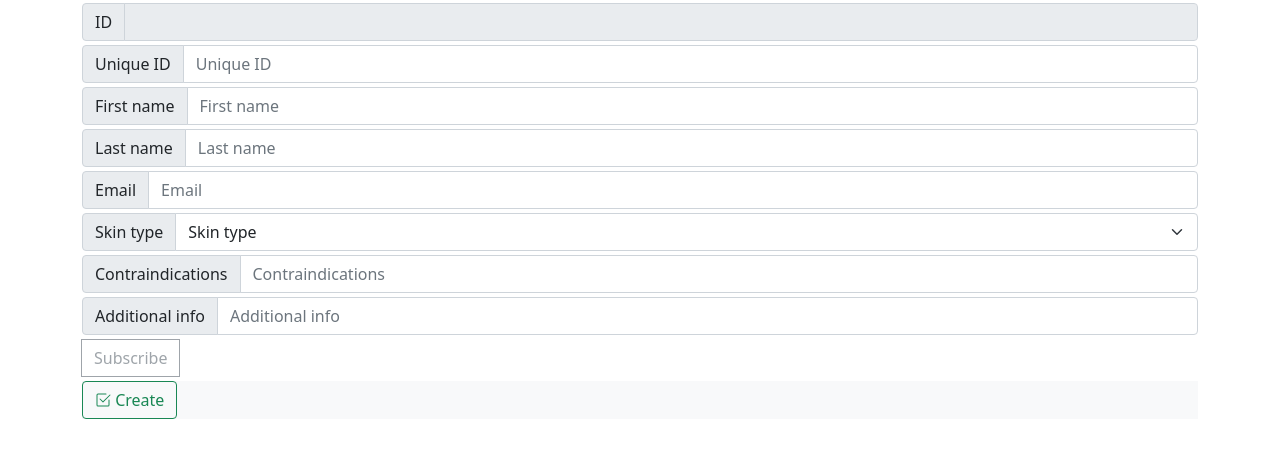
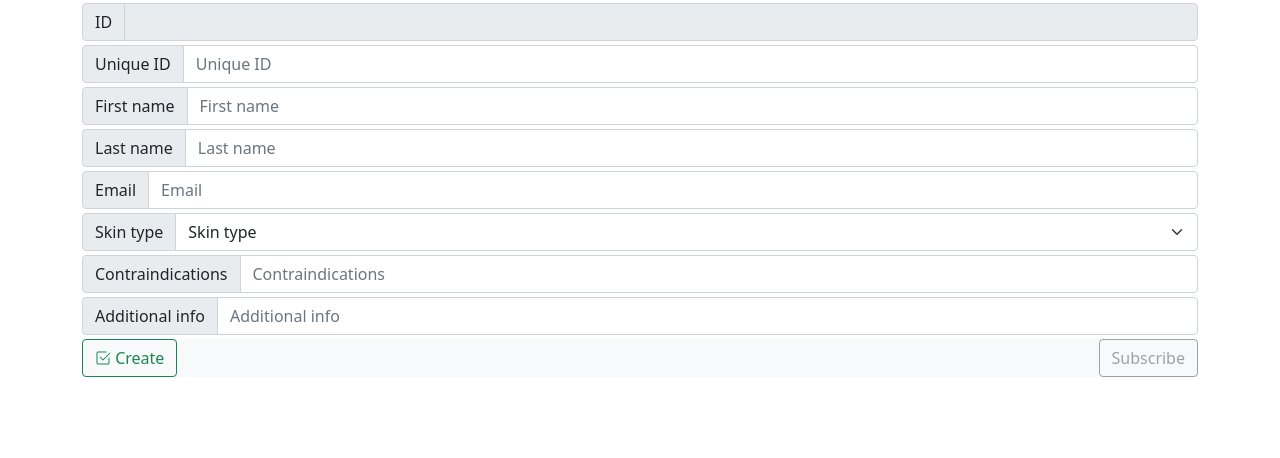
Before and after one commit to dmitrynisht/CS50-final, a Flask app: page /customer_info in a window 1280 px wide. Shown: the part 69-527 px from the top of the page. Run offline with Flask 2, Linux system fonts and the light colour scheme; the visitor is signed in with stand-in values (Sample User, id 1); data that the repository does not hold is empty; parts of the project's set-up code (start-up, migrations or seed data) failed here and were passed over; some libraries are stand-ins or nearby versions.

Commit message:
readme customer_info skin_types upd

```diff
--- a/app.py
+++ b/app.py
@@ -159,7 +159,8 @@ def customer_info():
                     ctmr_additional_info=ctmr_additional_info,
                     ctmr_subscribed=ctmr_subscribed,
                     ctmr_id=ctmr_id,
-                    orders=customer_orders
+                    orders=customer_orders,
+                    sktypes=get_skin_types(),
                     )
 
         elif submitMode == "edit order details":
@@ -227,7 +228,7 @@ def customer_info():
             ctmr_subscribed=ctmr_subscribed,
             ctmr_id=ctmr_id,
             orders=request.args.get("orders", customer_orders),
-            sktypes=[{'name':'oily'}, {'name':'dry'}]
+            sktypes=get_skin_types(),
             )
 
 
@@ -314,6 +315,17 @@ def login():
     return render_template("login.html", s_action=s_action)
 
 
+@app.route("/logout")
+def logout():
+    """Log user out"""
+
+    # Forget any user_id
+    # session.clear()
+
+    # Redirect user to login form
+    return redirect(url_for("login"))
+
+
 def get_user(*, username):
     """Search for user by username provided"""
 
@@ -371,15 +383,14 @@ def get_customer_orders(**kwargs):
 
     return rows
 
-@app.route("/logout")
-def logout():
-    """Log user out"""
 
-    # Forget any user_id
-    # session.clear()
+def get_skin_types(**kwargs):
+    """Get list of skin types"""
 
-    # Redirect user to login form
-    return redirect(url_for("login"))
+    stmt = db_requests.stmt_sql_get_skin_types()
+    rows = db.execute(stmt, **kwargs)
+
+    return rows
 
 
 def errorhandler(e):
--- a/db_requests.py
+++ b/db_requests.py
@@ -3,6 +3,20 @@ def stmt_sql_get_user():
     """Search for user by username provided"""
 
     stmt = "SELECT * FROM users WHERE usr_login=:usr_login"
+
+    return stmt
+
+
+def stmt_sql_get_skin_types():
+    """Retrieve all skin types"""
+
+    stmt = """
+    SELECT
+        sktypes.sktype_name AS name
+    FROM skin_types AS sktypes
+    ORDER BY
+        sktypes.sktype_id
+    """
 
     return stmt
 
--- a/templates/customer_info.html
+++ b/templates/customer_info.html
@@ -51,15 +51,6 @@
             <span class="input-group-text" id="basic-addon1">Additional info</span>
             <input type="text" class="form-control ctmr_additional_info" placeholder="Additional info" aria-label="Additional info" aria-describedby="basic-addon1" name="ctmr_additional_info" value="{{ ctmr_additional_info }}">
         </div>
-        <div class="input-group mb-1">
-            {% if ctmr_subscribed=='1' %}
-                <input type="checkbox" class="btn-check" id="subscription" checked autocomplete="off" name="ctmr_subscribed" value="{{ ctmr_subscribed }}">
-                <label class="btn btn-outline-secondary mb-0 disabled" for="subscription">Subscribed</label><br>
-            {% else %}
-                <input type="checkbox" class="btn-check" id="subscription" autocomplete="off" name="ctmr_subscribed" value="{{ ctmr_subscribed }}">
-                <label class="btn btn-outline-secondary mb-0 disabled" for="subscription">Subscribe</label><br>
-            {% endif %}
-        </div>
         <nav class="navbar navbar-expand navbar-light bg-light px-0 pt-0 pb-0">
             <div class="container-fluid">
                 <button class="btn btn-outline-success" type="submit" name="submitMode" value="{{ submitMode }}">
@@ -73,6 +64,11 @@
                         Create
                     {% endif %}
                 </button>
+                {% if ctmr_subscribed=='1' %}
+                    <button disabled type="button" class="btn btn-outline-secondary active" data-bs-toggle="button" autocomplete="off" aria-pressed="true" name="ctmr_subscribed" value="{{ ctmr_subscribed }}">Subscribed</button>
+                {% else %}
+                    <button disabled type="button" class="btn btn-outline-secondary" data-bs-toggle="button" autocomplete="off" name="ctmr_subscribed" value="{{ ctmr_subscribed }}">Subscribe</button>
+                {% endif %}
             </div>
         </nav>
     </form>
```
